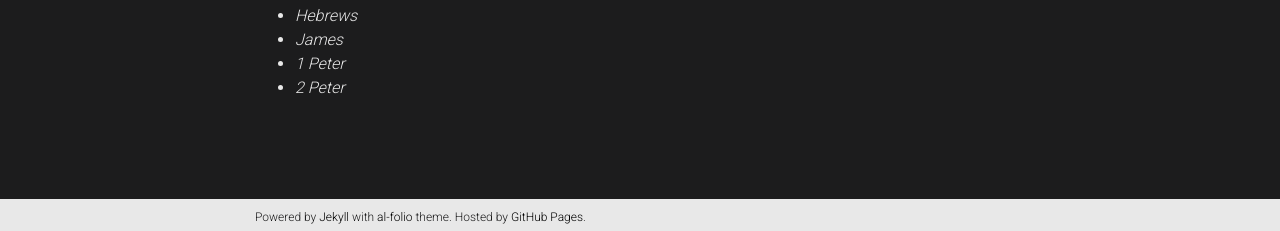
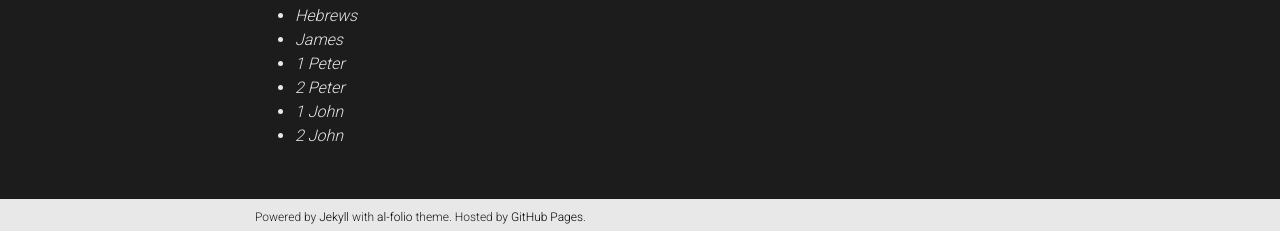
Before and after one commit to anthonylestone/anthonylestone.github.io, a Jekyll site: the page built from _pages/readinglist.md, in a window 1280 px wide and 900 px high, scrolled down 817 px. Shown: the part 666-897 px from the top of the window. Built offline with Jekyll 4.4.1, drawn with Linux system fonts in a browser that asks for light colours; comment, search, counter and statistics services are not loaded; a style sheet for code colours, icons or effects is not loaded.

Commit message:
1 and 2 John

```diff
--- a/_pages/readinglist.md
+++ b/_pages/readinglist.md
@@ -67,3 +67,5 @@ I use the [Douay-Rheims version](https://tanbooks.com/products/books/douay-rheim
 - *James*
 - *1 Peter*
 - *2 Peter*
+- *1 John*
+- *2 John*
```
